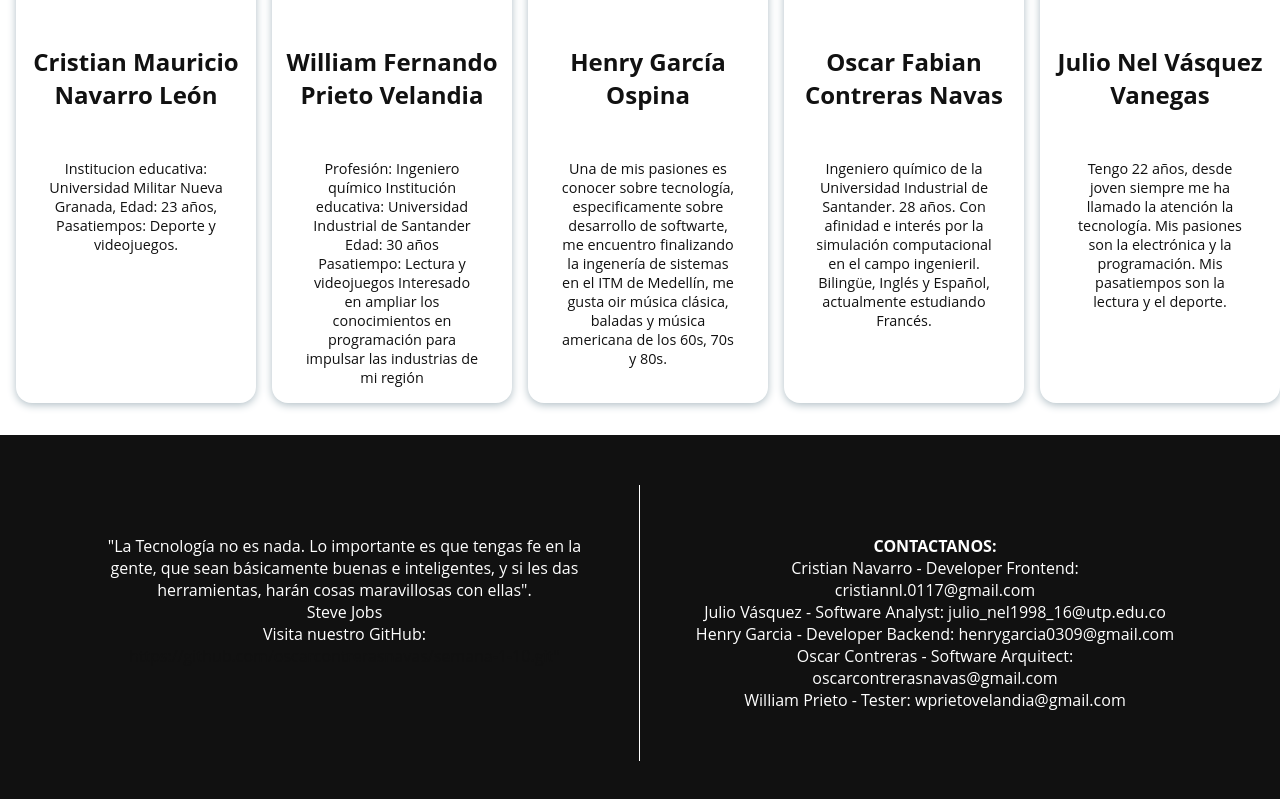
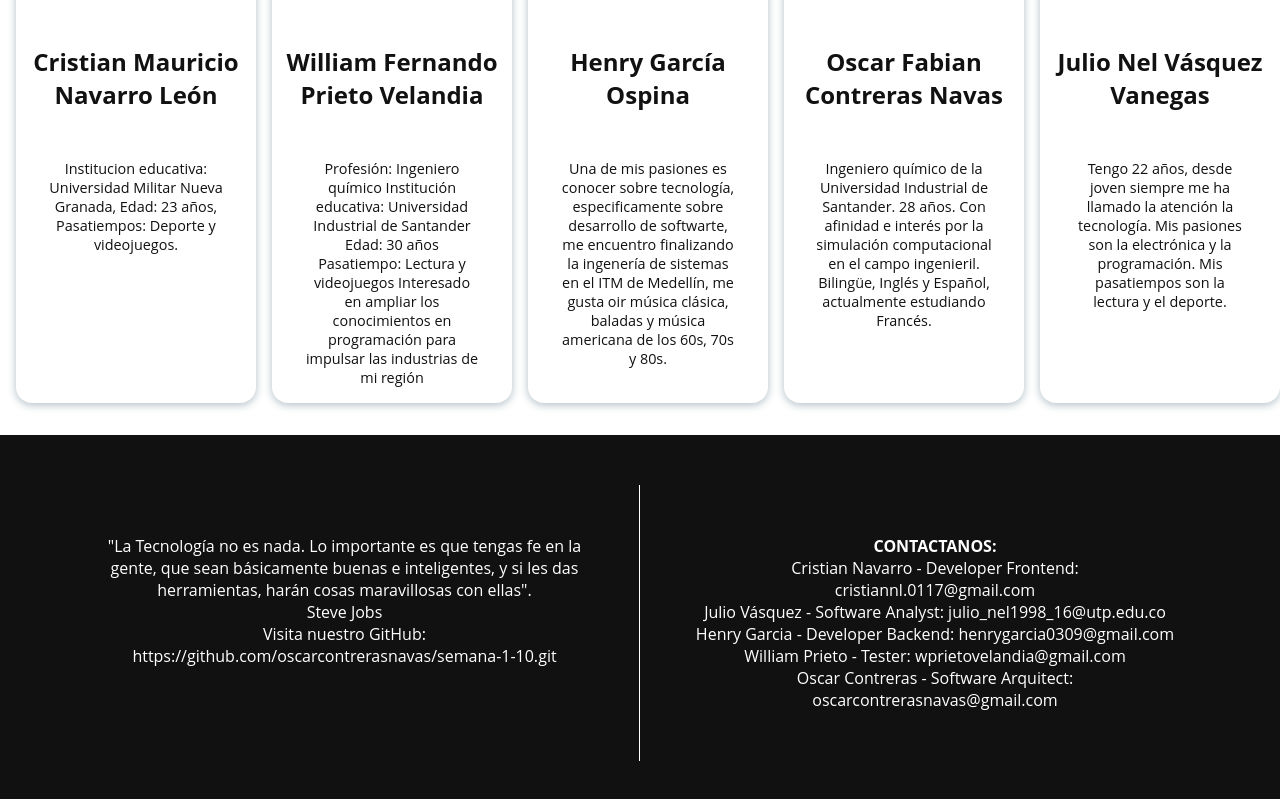
Before and after one commit to Crst17/semana-1-10, a website: page src/index.html in a window 1280 px wide. Shown: the part 3123-3922 px from the top of the page. Drawn offline with Linux system fonts and the light colour scheme.

Commit message:
final styled html

```diff
--- a/src/index.html
+++ b/src/index.html
@@ -217,7 +217,7 @@
             </p>
             <p>
                 Visita nuestro GitHub:<br>
-                <a href="https://github.com/oscarcontrerasnavas/semana-1-10.git">https://github.com/oscarcontrerasnavas/semana-1-10.git"</a>
+                <a class="git" href="https://github.com/oscarcontrerasnavas/semana-1-10.git">https://github.com/oscarcontrerasnavas/semana-1-10.git</a>
             </p>
         </div>
 
@@ -227,8 +227,8 @@
                 <li>Cristian Navarro - Developer Frontend: cristiannl.0117@gmail.com</li>
                 <li>Julio Vásquez - Software Analyst: julio_nel1998_16@utp.edu.co</li>
                 <li>Henry Garcia - Developer Backend: henrygarcia0309@gmail.com</li>
+                <li>William Prieto - Tester: wprietovelandia@gmail.com</li>
                 <li>Oscar Contreras - Software Arquitect: oscarcontrerasnavas@gmail.com</li>
-                <li>William Prieto - Tester: wprietovelandia@gmail.com</li>
             </ul>
         </div>
 
--- a/src/style.css
+++ b/src/style.css
@@ -27,10 +27,6 @@ section h1, h1.title {
     text-align: center;
 }
 
-
-/*
-
-  */
 body {
     box-sizing: border-box;
 }
@@ -301,3 +297,7 @@ header nav li {
 .banner .btn {
     margin: 25px 0;
 }
+
+.git {
+    color: white;
+}
```
